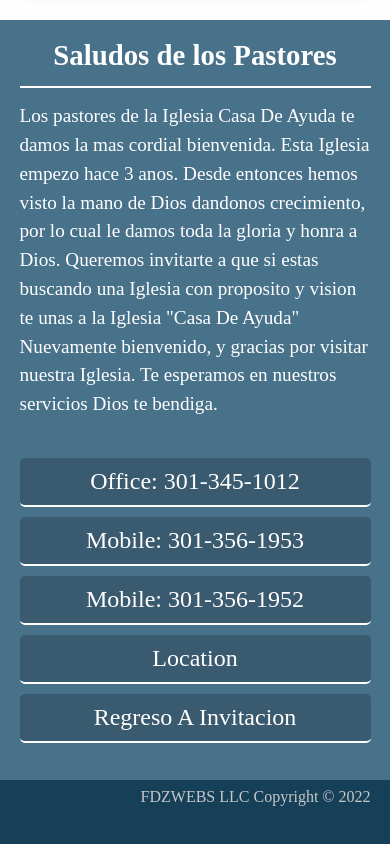
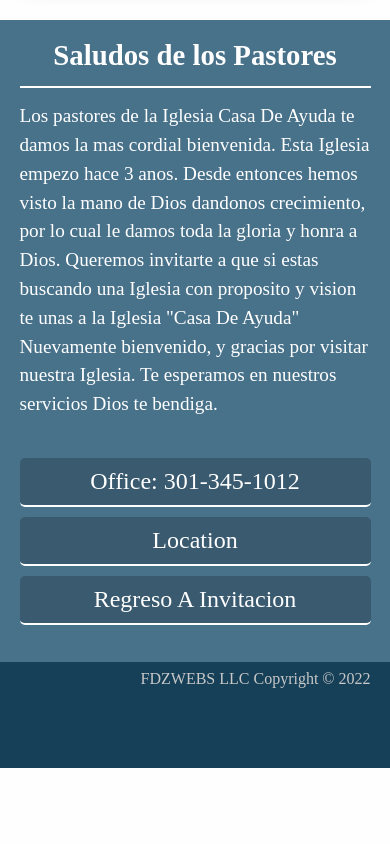
Before and after one commit to rfrancodiaz93/iglesiacasa, a plain HTML site: page index.html in a window 390 px wide. Shown: the part 4318-5162 px from the top of the page. After the commit the page ends 5086 px from the top, so only its background shows below. Drawn offline with Linux system fonts and the light colour scheme.

Commit message:
Update phone numbers index.html

```diff
--- a/index.html
+++ b/index.html
@@ -164,8 +164,7 @@
 
 			<div class="wrappers contact-wrapper">
 				<a class="contact-link" href="tel:3013451012">Office: 301-345-1012</a>
-				<a class="contact-link" href="tel:3013451012">Mobile: 301-356-1953</a>
-				<a class="contact-link" href="tel:3013451012">Mobile: 301-356-1952</a>
+
 				<a class="contact-link" href="https://goo.gl/maps/TfFUcZpS2aL2Q5DE6">Location</a>
 				<a class="contact-link" href="invitacion.html">Regreso A Invitacion</a>
 			</div>
```
